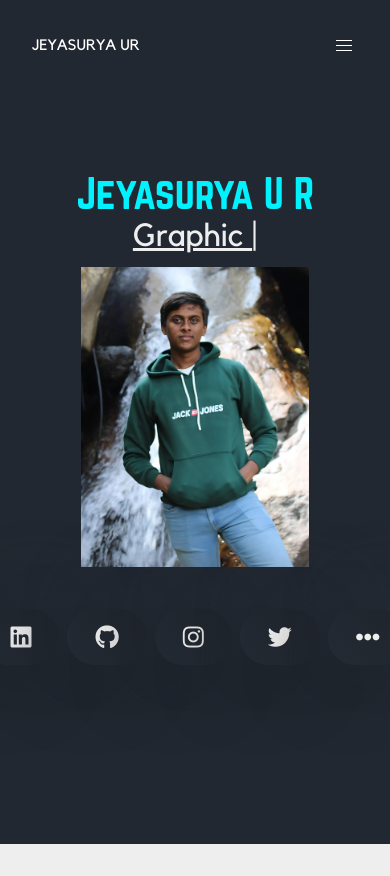
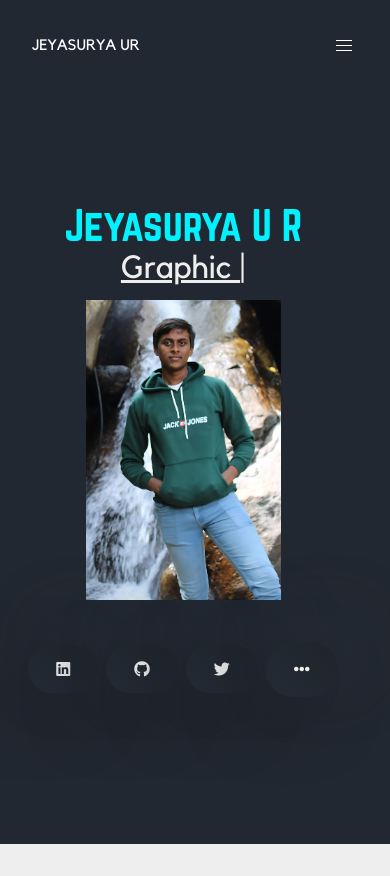
Before and after one commit to JeyasuryaUR/Portfolio, a Flask app: page / in a window 390 px wide. Shown: the top 876 px of the page. Run offline with Flask 3, Linux system fonts and the light colour scheme; some libraries are stand-ins or nearby versions.

Commit message:
Debugging UI Errors

```diff
--- a/static/style.css
+++ b/static/style.css
@@ -459,6 +459,11 @@ textarea.input {
     font-size: 24px; /* Increase icon size */
 }
 
+@media (max-width: 425px) {
+    .list-hero-social .list-item i, .list-hero-social .dropdown-item i {
+        font-size: 16px;
+    }
+}
 .hero-img-wrap {
     width: 300px;
     height: 400px;
@@ -536,10 +541,17 @@ textarea.input {
 
 .hero-area {
     height: 100vh;
+    width: 100vw !important;
     position: relative;
     display: flex;
     align-items: center;
     justify-content: center;
+}
+
+@media (max-width: 768px) {
+    .hero-area {
+        padding-top: 64px;
+    }
 }
 
 .hero-area h1 {
--- a/templates/index.html
+++ b/templates/index.html
@@ -37,9 +37,11 @@
 <!-- hero area -->
 <section class="hero-area home" id="parallax">
   <div class="container">
-    <div class="columns is-vcentered is-multiline">
+    <div class="columns is-vcentered is-multiline"
+    style="max-width: 100vw;">
       <div
         class="column is-5-desktop is-offset-1-desktop is-12-mobile has-text-centered-mobile"
+
       >
         <h1 class="color-three font-one">Jeyasurya U R</h1>
         <h2 class="has-text-white font-two">
@@ -63,9 +65,6 @@
         <a class="list-item has-text-white" href="https://github.com/JeyasuryaUR">
           <i class="fab fa-github"></i>
         </a>
-        <a class="list-item has-text-white" href="https://instagram.com/jeyasurya.u.r">
-          <i class="fab fa-instagram"></i>
-        </a>
         <a class="list-item has-text-white" href="https://twitter.com/jeyasuryaur">
           <i class="fab fa-twitter"></i>
         </a>
@@ -78,6 +77,9 @@
           </div>
           <div class="dropdown-menu" role="menu">
             <div class="dropdown-content px-3">
+              <a class="dropdown-item has-text-centered" href="https://instagram.com/jeyasurya.u.r">
+                <i class="fab fa-instagram"></i>
+              </a>
               <a class="dropdown-item has-text-centered" href="https://youtube.com/@jeyasuryaur">
                 <i class="fab fa-youtube "></i>
               </a>
```
